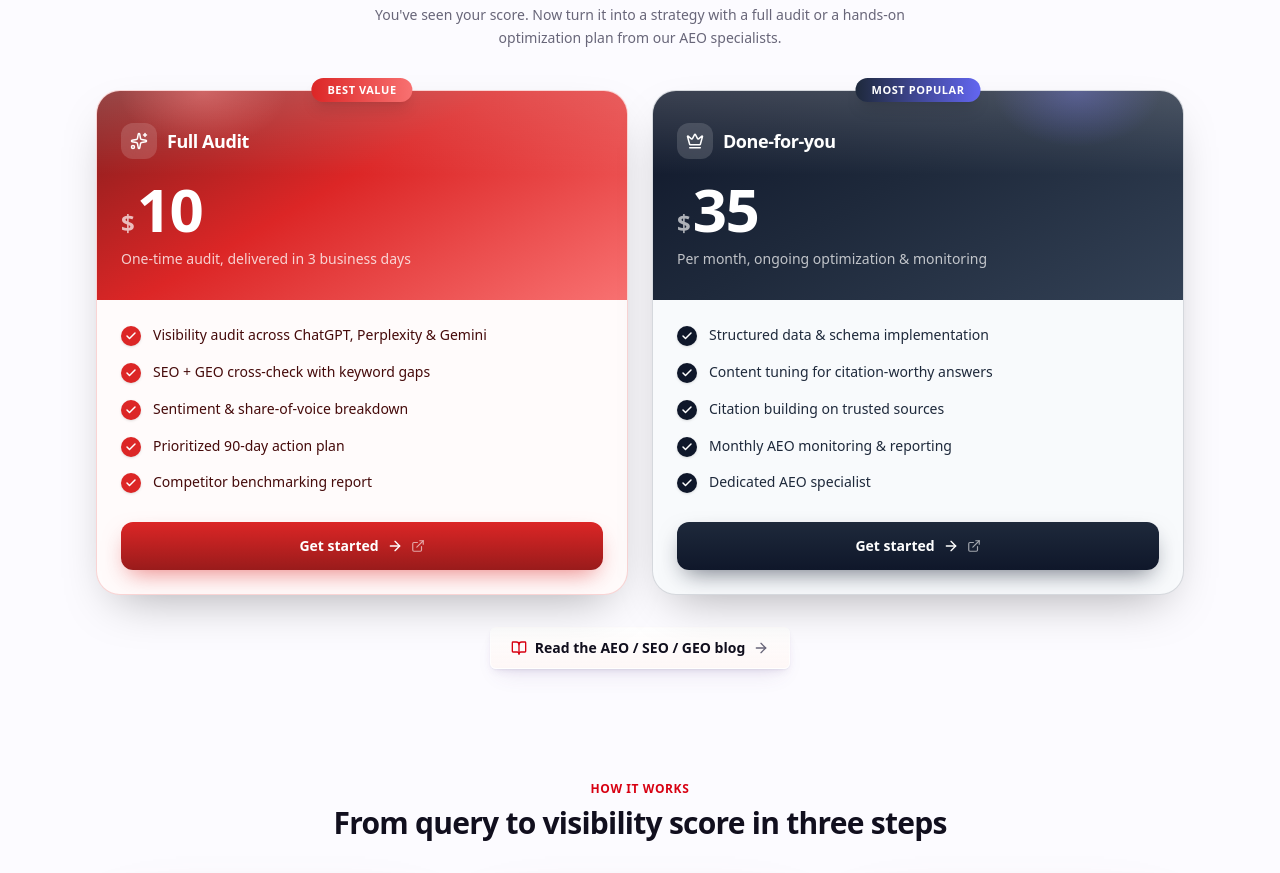
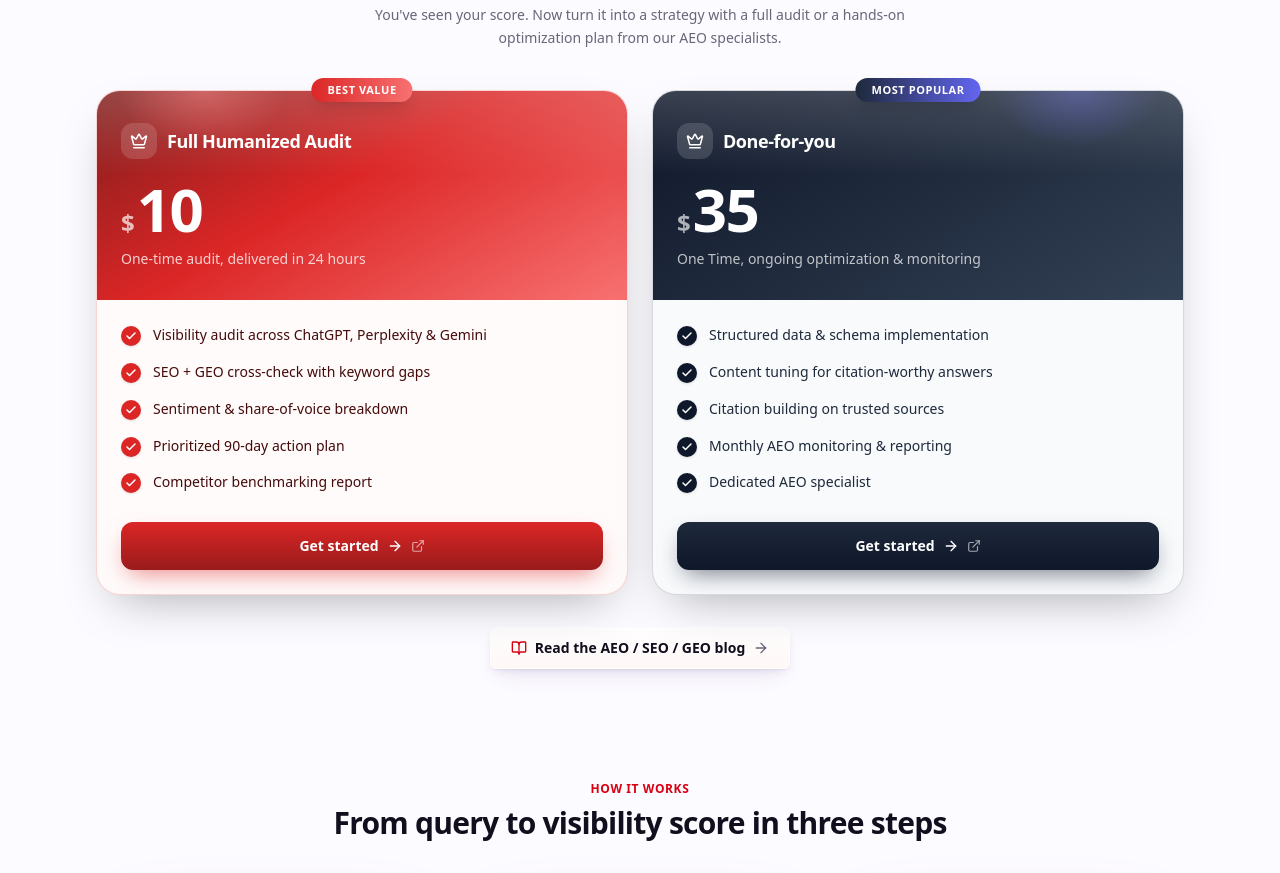
Before and after one commit to iDilsh/gptwebsite, a Next.js app: page / in a window 1280 px wide. Shown: the part 2120-2993 px from the top of the page. Built offline with nearby package versions, Linux system fonts and the light colour scheme.

Commit message:
Update pricing details in cta-section component

```diff
--- a/src/components/aeo/cta-section.tsx
+++ b/src/components/aeo/cta-section.tsx
@@ -200,11 +200,11 @@ export function CtaSection() {
       <div className="grid grid-cols-1 items-stretch gap-8 md:grid-cols-2 md:gap-6">
         <PriceCard
           theme="crimson"
-          icon={<Sparkles className="size-4.5" />}
+          icon={<Crown className="size-4.5" />}
           highlight="Best value"
-          planName="Full Audit"
+          planName="Full Humanized Audit"
           price="10"
-          billing="One-time audit, delivered in 3 business days"
+          billing="One-time audit, delivered in 24 hours"
           features={[
             "Visibility audit across ChatGPT, Perplexity & Gemini",
             "SEO + GEO cross-check with keyword gaps",
@@ -219,7 +219,7 @@ export function CtaSection() {
           highlight="Most popular"
           planName="Done-for-you"
           price="35"
-          billing="Per month, ongoing optimization & monitoring"
+          billing="One Time, ongoing optimization & monitoring"
           features={[
             "Structured data & schema implementation",
             "Content tuning for citation-worthy answers",
```
